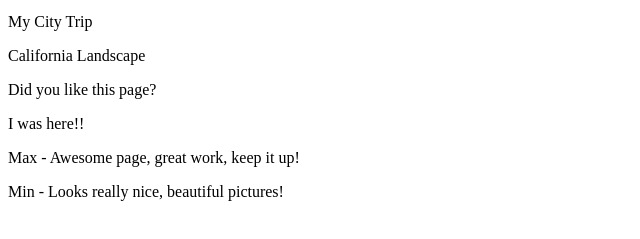
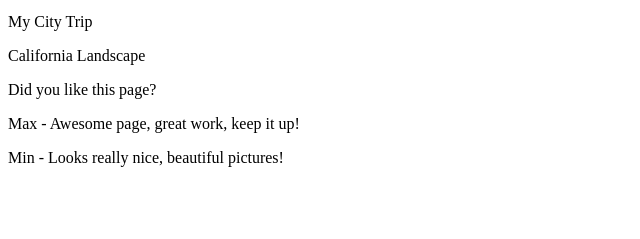
Before and after one commit to shubhamp28/Simple-Web-App, a plain HTML site: page index.html in a window 1280 px wide. Shown: the part 119-358 px from the top of the page, without its empty margins (0-640 px from the left). Drawn offline with Linux system fonts and the light colour scheme.

Commit message:
Temporary paragraph deleted

```diff
--- a/index.html
+++ b/index.html
@@ -18,7 +18,6 @@
         <p>My City Trip</p>
         <p>California Landscape</p>
         <p>Did you like this page? </p>
-        <p>I was here!!</p>
     </main>
     <footer>
         <p>Max - Awesome page, great work, keep it up!</p>
```
